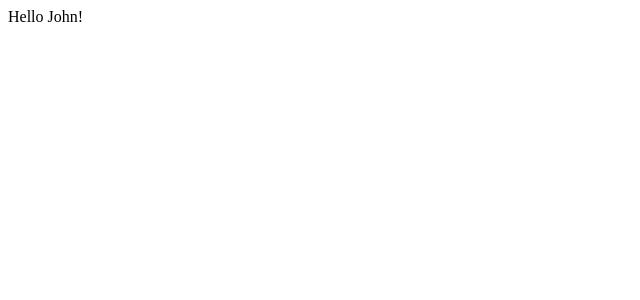
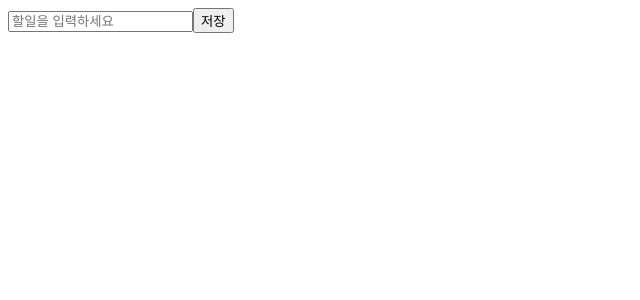
Before and after one commit to kameru/typescript-todo, a React app: page / in a window 1280 px wide. Shown: the top 300 px of the page, without its empty margins (0-640 px from the left). Built offline with nearby package versions, Linux system fonts and the light colour scheme.

Commit message:
feat: 입력창 view 추가 (#3)

```diff
--- a/src/components/App.tsx
+++ b/src/components/App.tsx
@@ -1,9 +1,10 @@
 import * as React from 'react';
+import TodoInput from './TodoInput';
 
 const App = (props:{name: string}) => {
     return (
         <div>
-            Hello {props.name}!
+            <TodoInput />
         </div>
     )
 }
--- /dev/null
+++ b/src/components/TodoInput.tsx
@@ -0,0 +1,12 @@
+import * as React from 'react';
+
+
+const TodoInput: React.FC = () => {
+    return (
+        <div>
+            <input type="text" placeholder='할일을 입력하세요' />
+            <button type='button'>저장</button>
+        </div>
+    )
+}
+export default TodoInput
```
